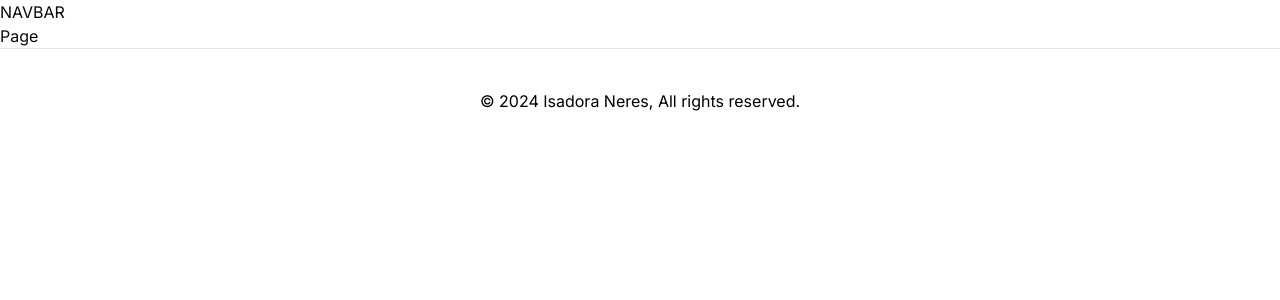
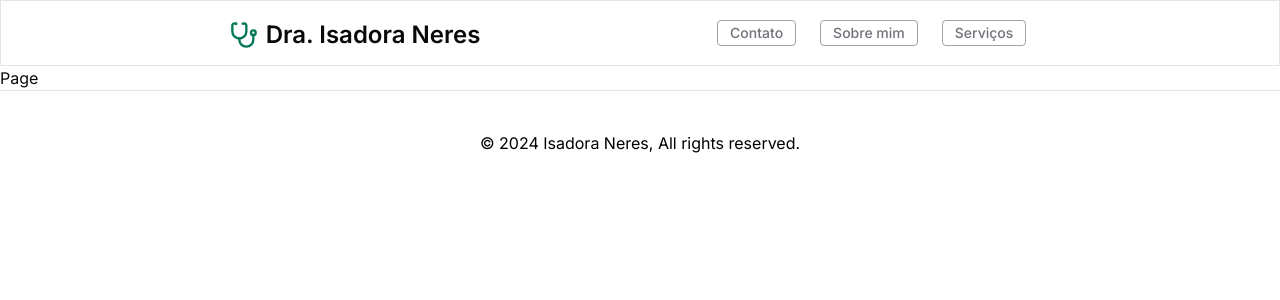
Before and after one commit to Cleverton-Rocha/isadora-fisio, a Next.js app: page / in a window 1280 px wide. Shown: the top 300 px of the page. Built offline with nearby package versions, Linux system fonts and the light colour scheme.

Commit message:
:sparkles: feat: Add navbar routes and logo

```diff
--- a/components/navbar.tsx
+++ b/components/navbar.tsx
@@ -1,7 +1,22 @@
+import { Stethoscope } from 'lucide-react';
+import Link from 'next/link';
+import MainNav from '@/components/main-nav';
+
 const Navbar = () => {
   return (
-    <div>
-      NAVBAR
+    <div className="border b">
+      <div className="flex flex-col md:flex-row h-[75px] md:h-16 items-center px-4 md:justify-evenly">
+        <div className='flex items-center gap-2 mt-1'>
+          <Stethoscope className='text-emerald-700 w-5 h-5 md:w-7 md:h-7' />
+          <Link
+            href="/"
+            className='font-semibold text-lg md:text-2xl'
+          >
+            Dra. Isadora Neres
+          </Link>
+        </div>
+        <MainNav className='mx-6' />
+      </div>
     </div>
   );
 };
```
